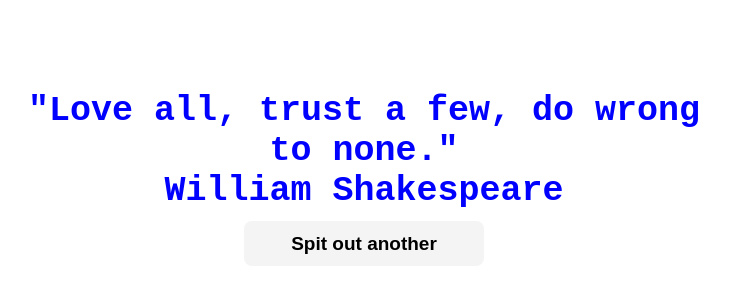
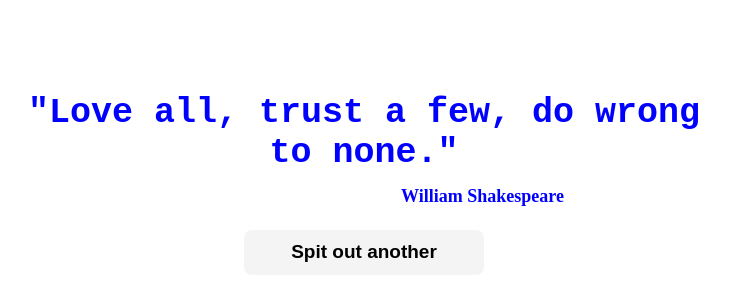
Before and after one commit to fu4303/quotes-app, a React (Create React App) app: page / in a window 1280 px wide. Shown: the part 182-482 px from the top of the page, without its empty margins (276-1005 px from the left). Built offline with nearby package versions, Linux system fonts and the light colour scheme.

Commit message:
Update App.css

```diff
--- a/src/App.css
+++ b/src/App.css
@@ -34,7 +34,7 @@
   font-size: 19px;
 }
 
-.quote {
+.quoteText {
   font-size: 35px;
   font-family: 'Courier New', Courier, monospace;
   color: blue;
@@ -42,7 +42,7 @@
   margin: 10px;
 }
 
-.author {
+.quoteAuthor {
   font-size: 18px;
   color: blue;
   font-family: 'Century';
```
